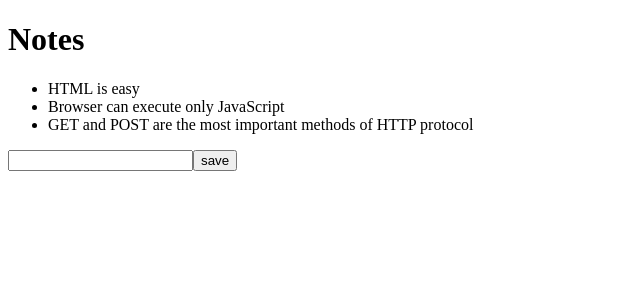
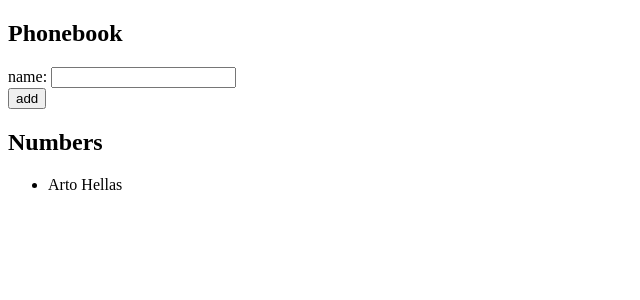
Before and after one commit to reddygtvs/FullStackOpen, a React (Create React App) app in the folder part2/phonebook/: page / in a window 1280 px wide. Shown: the top 300 px of the page, without its empty margins (0-640 px from the left). Built offline with nearby package versions, Linux system fonts and the light colour scheme.

Commit message:
part 2.6

```diff
--- a/part2/phonebook/src/App.js
+++ b/part2/phonebook/src/App.js
@@ -1,45 +1,52 @@
 import React, { useState } from 'react'
-import Note from './Note'
+import { __SECRET_INTERNALS_DO_NOT_USE_OR_YOU_WILL_BE_FIRED } from 'react'
 
-const App = (props) => {
-  const [notes, setNotes] = useState(props.notes)
-  const [newNote, setNewNote] = useState ('')
-  const [showAll, setShowAll] = useState(true)
+
+const App = () => {
+  const [ persons, setPersons ] = useState([
+    { name: 'Arto Hellas' }
+  ])
+  const [ newName, setNewName ] = useState('')
+
+  const handleNameChange = (event) => {
+    console.log(event.target.value)
+    setNewName(event.target.value)
+  }
 
   const addNote = (event) => {
     event.preventDefault()
-    // console.log('button clicked', event.target)
+    if (newName === '')
+      return
     const noteObject = {
-      content: newNote,
-      date: new Date().toISOString(),
-      important: Math.random() < 0.5,
-      id: notes.length + 1,
+      name: newName,
+      id: persons.length + 1,
     }
 
-    setNotes(notes.concat(noteObject))
-    setNewNote('')
-  }
-
-  const handleNoteChange = (event) => {
-    console.log(event.target.value)
-    setNewNote(event.target.value)
+    setPersons(persons.concat(noteObject))
+    setNewName('')
   }
 
   return (
     <div>
-      <h1>Notes</h1>
+      <h2>Phonebook</h2>
+      <form onSubmit={addNote}>
+        <div>
+          name: <input value={newName}
+          onChange={handleNameChange}/>
+        </div>
+        <div>
+          <button type="submit">add</button>
+        </div>
+      </form>
+      {/* <div>debug: {newName}</div> */}
+      <h2>Numbers</h2>
       <ul>
-        {notes.map(note =>
-          <Note key={note.id} note={note} />
-        )}
+        {persons.map(person => {
+          return (
+            <li key={person.name}>{person.name}</li>
+          )
+        })}
       </ul>
-      <form onSubmit={addNote}>
-        <input
-          value={newNote}
-          onChange={handleNoteChange}
-        />
-        <button type="submit">save</button>
-      </form>
     </div>
   )
 }
--- a/part2/phonebook/src/index.js
+++ b/part2/phonebook/src/index.js
@@ -1,28 +1,7 @@
 import ReactDOM from 'react-dom'
 import App from './App.js'
 
-const notes = [
-  {
-    id: 1,
-    content: 'HTML is easy',
-    date: '2019-05-30T17:30:31.098Z',
-    important: true
-  },
-  {
-    id: 2,
-    content: 'Browser can execute only JavaScript',
-    date: '2019-05-30T18:39:34.091Z',
-    important: false
-  },
-  {
-    id: 3,
-    content: 'GET and POST are the most important methods of HTTP protocol',
-    date: '2019-05-30T19:20:14.298Z',
-    important: true
-  }
-]
-
 ReactDOM.render(
-  <App notes={notes} />,
+  <App />,
   document.getElementById('root')
 )
```
Also changed, not shown: part2/phonebook/src/Person.js (added, +9 -0 lines).
